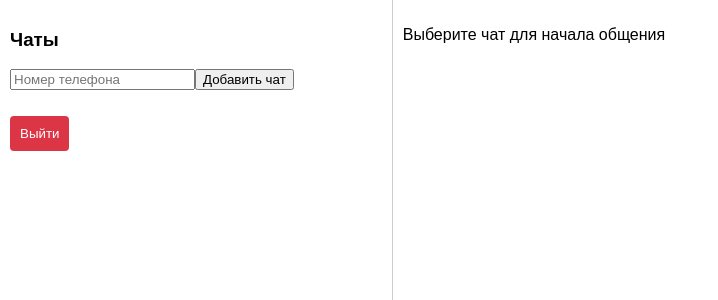
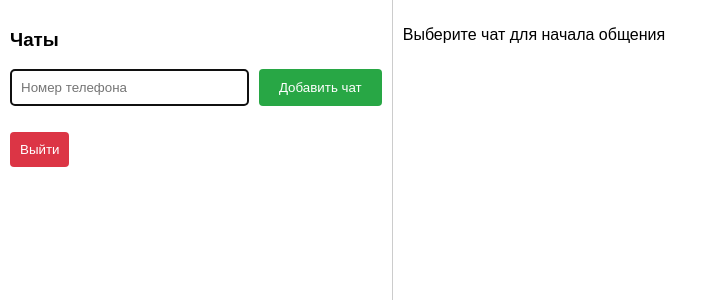
Before and after one commit to Nadezhda-97/whatsapp-chat, a React (Create React App) app in the folder whatsapp-chat/: page / in a window 1280 px wide. Shown: the top 300 px of the page, without its empty margins (0-718 px from the left). Built offline with nearby package versions, Linux system fonts and the light colour scheme.

Commit message:
update ContactInput.jsx

```diff
--- a/whatsapp-chat/src/components/ContactInput.jsx
+++ b/whatsapp-chat/src/components/ContactInput.jsx
@@ -2,14 +2,17 @@ import React from 'react';
 
 const ContactInput = ({ newContact, setNewContact, addContact }) => {
   return (
-    <div>
+    <div className="input-contact">
       <input
         type="text"
         placeholder="Номер телефона"
         value={newContact}
         onChange={(e) => setNewContact(e.target.value)}
+        className="input-contact-field"
+        required
+        autoFocus
       />
-      <button onClick={addContact}>Добавить чат</button>
+      <button onClick={addContact} className='add-chat-button'>Добавить чат</button>
     </div>
   );
 };
```
